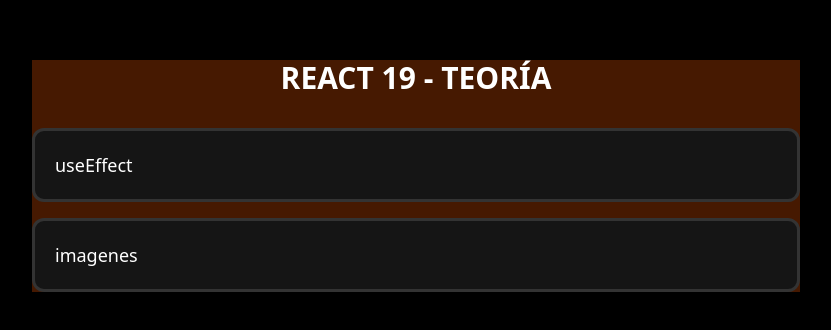
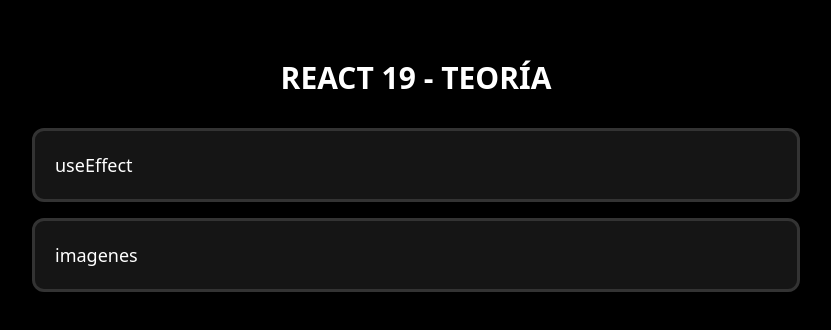
Before and after one commit to enguidev/0-teoria, a React (Vite) app: page / in a window 1280 px wide. Shown: the part 224-554 px from the top of the page, without its empty margins (224-1055 px from the left). Built offline with nearby package versions, Linux system fonts and the light colour scheme; some icons are missing.

Commit message:
Quitado background al main de Home.jsx

```diff
--- a/src/components/pages/Home.jsx
+++ b/src/components/pages/Home.jsx
@@ -3,7 +3,7 @@ import { CardList } from "../CardList";
 export const Home = () => {
   return (
     <main className="flex min-h-screen flex-col items-center justify-center p-4 bg-black text-white">
-      <div className="bg-amber-950 mx-auto w-full max-w-3xl">
+      <div className="mx-auto w-full max-w-3xl">
         <h1 className="text-3xl font-bold text-center mb-8">
           REACT 19 - TEORÍA
         </h1>
```
